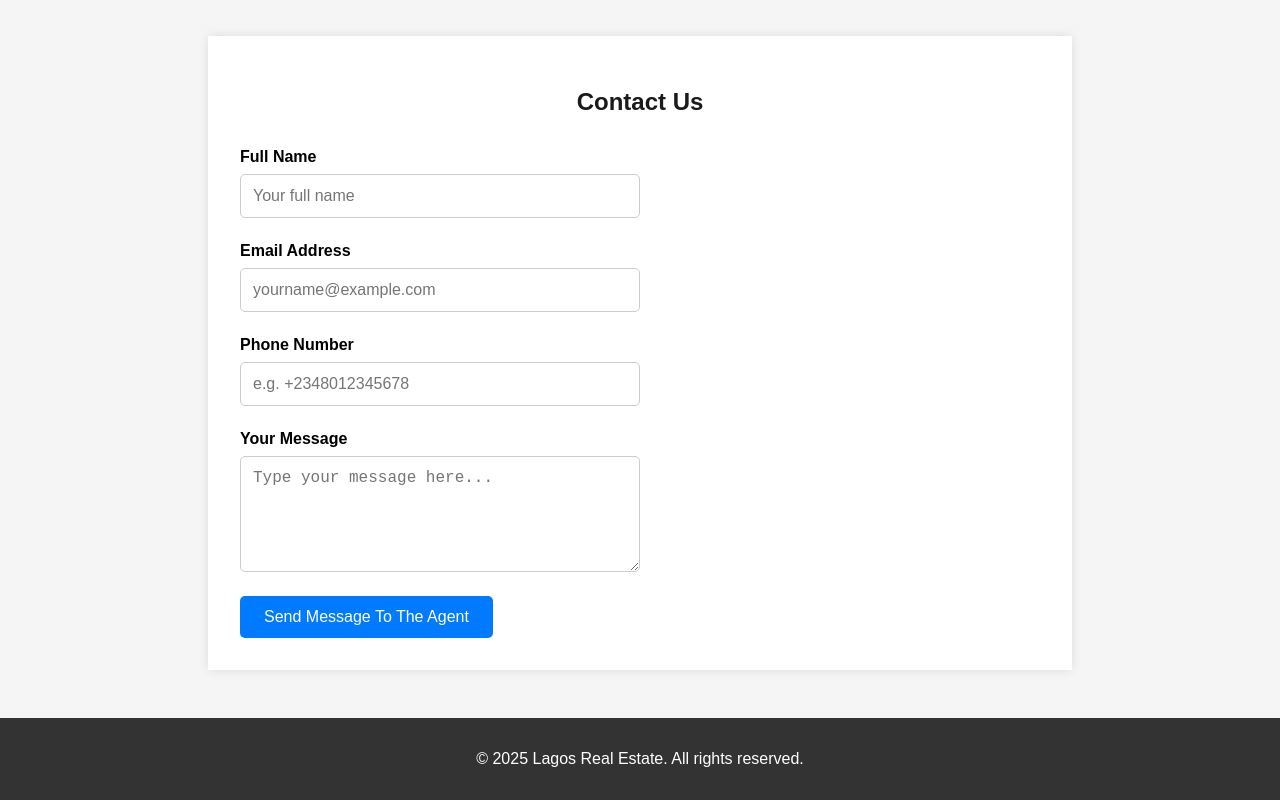
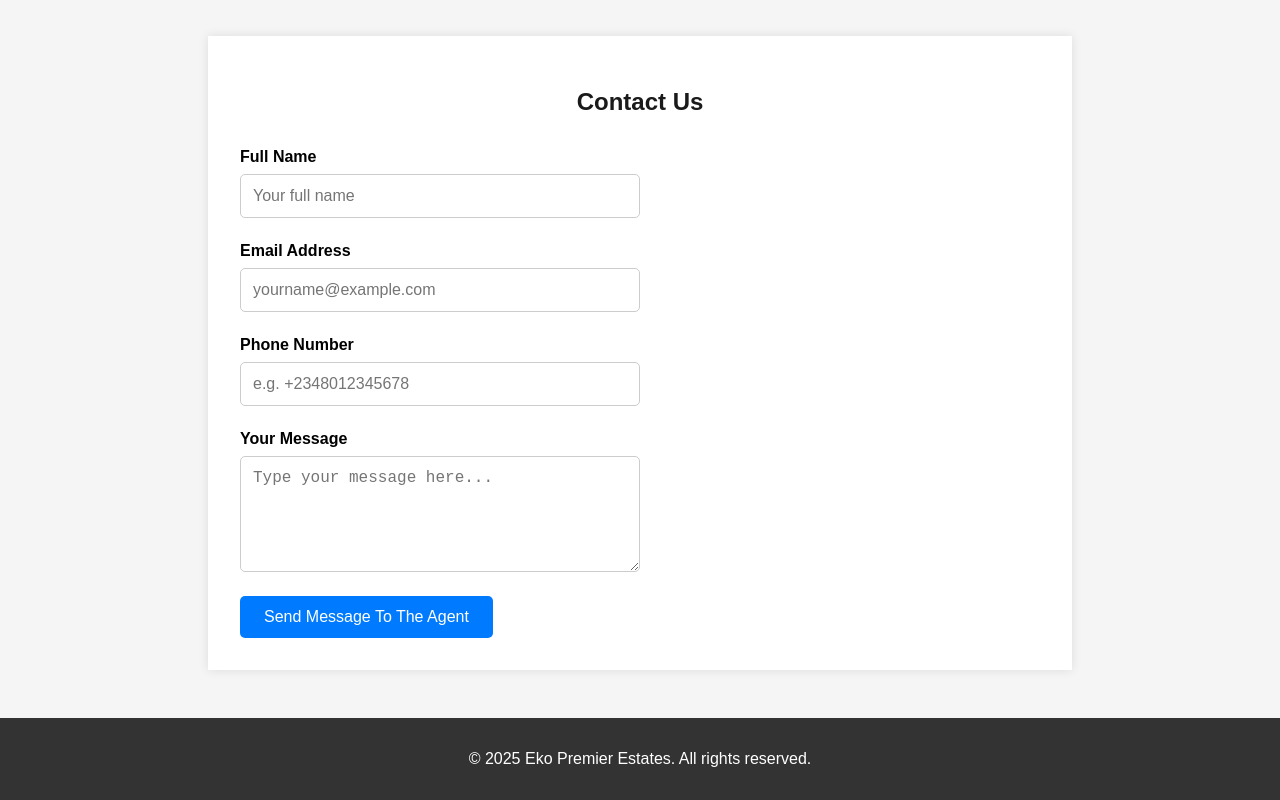
Before and after one commit to cloudcoder88/estate-project, an Angular app: page / in a window 1280 px wide. Shown: the part 1543-2343 px from the top of the page. Built offline with nearby package versions, Linux system fonts and the light colour scheme.

Commit message:
changed the name from lagos estate to eko premier estates

```diff
--- a/src/app/app.component.html
+++ b/src/app/app.component.html
@@ -67,7 +67,7 @@
 </section>
 <router-outlet></router-outlet>
 <footer>
-  <p>&copy; 2025 Lagos Real Estate. All rights reserved.</p>
+  <p>&copy; 2025 Eko Premier Estates. All rights reserved.</p>
 </footer>
 
 
```
